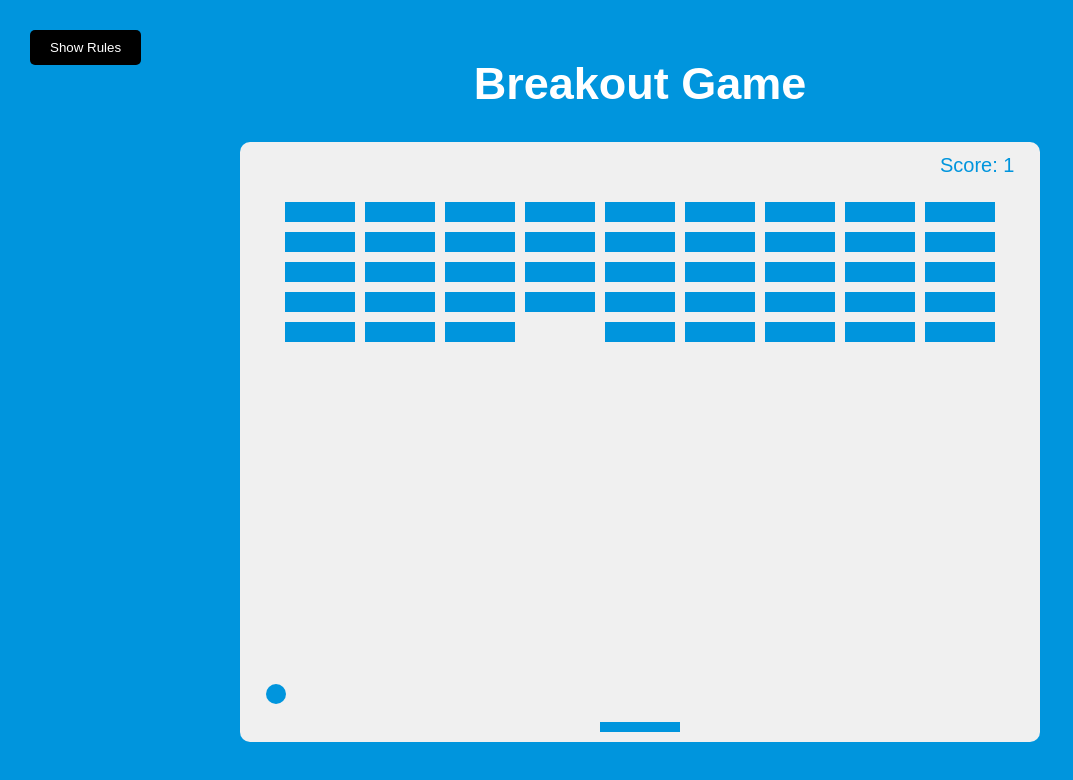
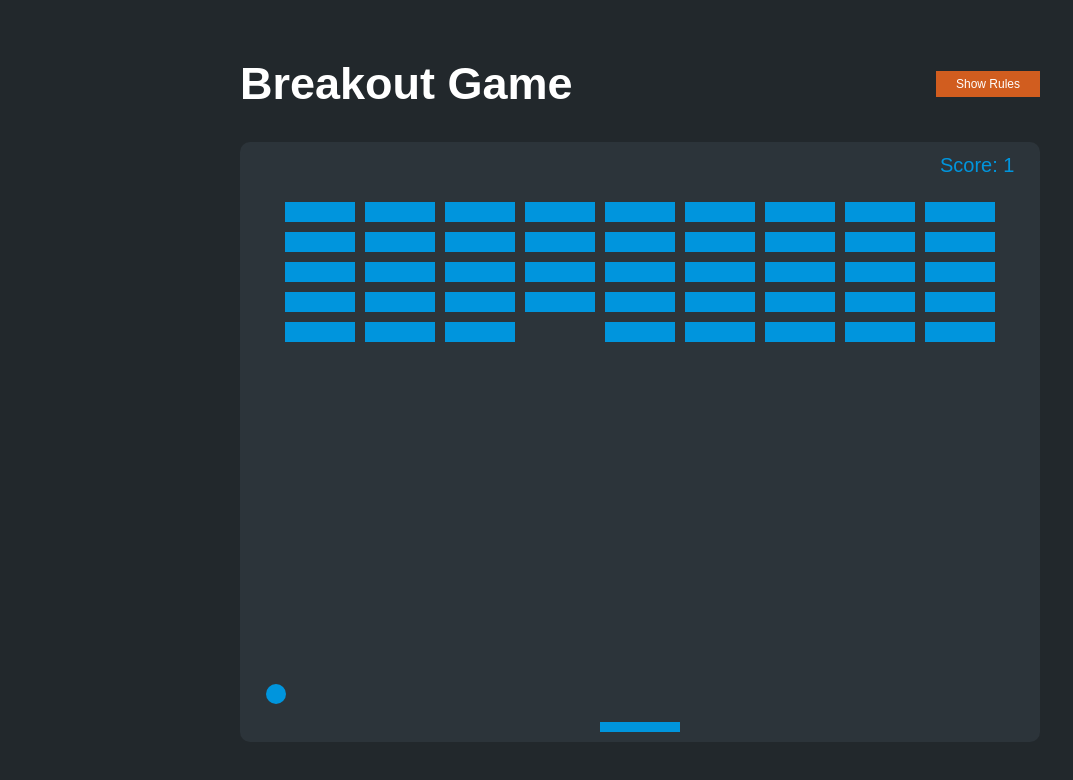
Before and after one commit to RoLo-dev/BreakoutGame, a plain HTML site: page index.html in a window 1280 px wide. Shown: the whole page, without its empty margins (0-1073 px from the left). Drawn offline with Linux system fonts and the light colour scheme.

Commit message:
Update style.css

```diff
--- a/style.css
+++ b/style.css
@@ -6,33 +6,43 @@
 body{
     display: flex;
     flex-direction: column;
-    background-color: #0095dd;
+    background-color: #22282C;
     align-items: center;
     justify-content: center;
     font-family: Arial, Helvetica, sans-serif;
     min-height: 100vh;
 }
+header{
+    width: 800px;
+    display: flex;
+    justify-content: space-between;
+    align-items: center;
+    margin-bottom: 2rem;
+}
 h1{
     font-size: 45px;
     color: #fff;
-    margin-bottom: 2rem;
+    /* margin-bottom: 2rem; */
 }
 canvas{
-    background: #f0f0f0;
+    background: #2C343A;
     border-radius: 10px;
     display: block;
 }
 .btn{
     cursor: pointer;
-    background: #000;
+    background: #D15D1F;
     border: 0;
-    padding: 10px 20px;
+    padding: 6px 20px;
+    font-size: 0.75rem;
     color: #fff;
     outline: 0;
-    border-radius: 5px;
+    transition: all 0.5s ease-in;
 }
 .btn:hover{
-    background: #222;
+    background: #374149;
+    box-shadow: 3px 3px 5px #15191C;
+    transition: all 0.3s ease-out;
 }
 .btn:active,
 #close-btn:active{
@@ -57,11 +67,6 @@ canvas{
     transform: rotate(-180deg);
     transition: all 0.3s ease-in;
 }
-.rules-btn{
-    position: absolute;
-    top: 30px;
-    left: 30px;
-}
 .rules>*{
     margin-bottom: 1rem;
 }
@@ -69,7 +74,7 @@ canvas{
     position: absolute;
     top: 0;
     left: 0;
-    background: #333;
+    background: #15191C;
     color: #fff;
     min-height: 100vh;
     width: 400px;
```
